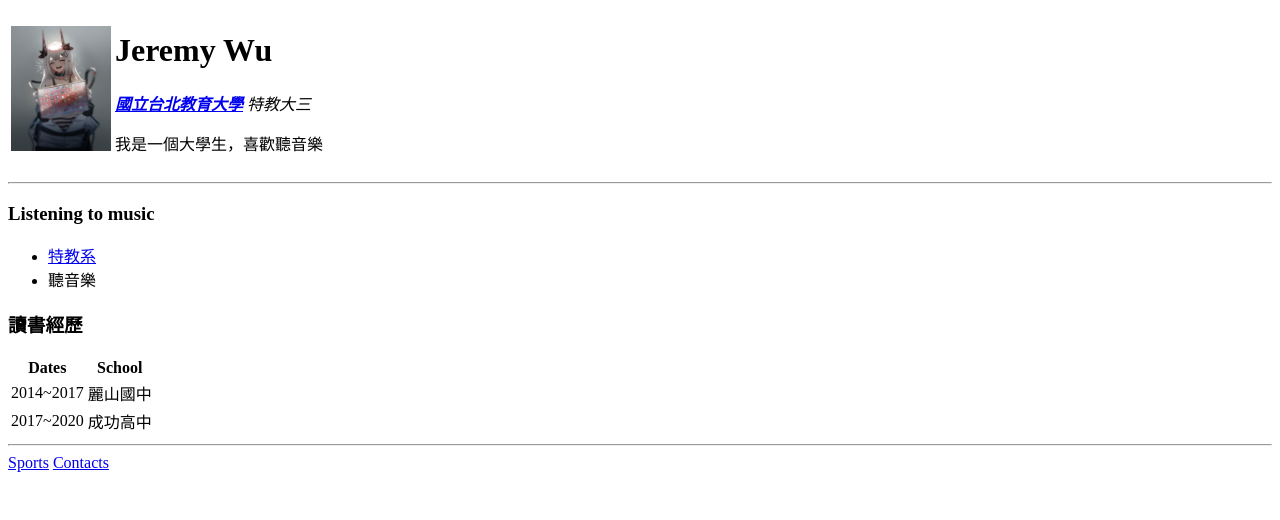
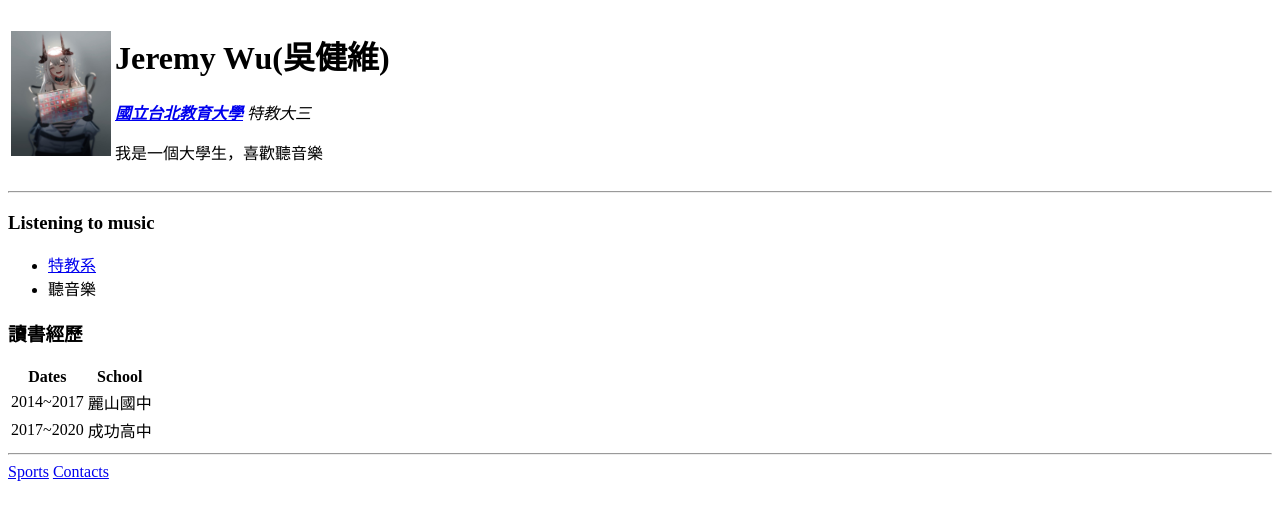
Before and after one commit to 110906007/2022cv, a plain HTML site: page index.html in a window 1280 px wide. Drawn offline with Linux system fonts and the light colour scheme.

Commit message:
Update index.html

```diff
--- a/index.html
+++ b/index.html
@@ -10,7 +10,7 @@
     <table cellspacong=""20>
         <tr>
             <td><img src="image\rock.jpg" alt="Jeremy picture" width="100"></td>
-            <td><h1>Jeremy Wu</h1>
+            <td><h1>Jeremy Wu(吳健維)</h1>
                 <p><em><strong><a href="https://www.ntue.edu.tw/">國立台北教育大學</a> </strong>特教大三</em></p>
                 <p>我是一個大學生，喜歡聽音樂</p></td>
         </tr>
```
